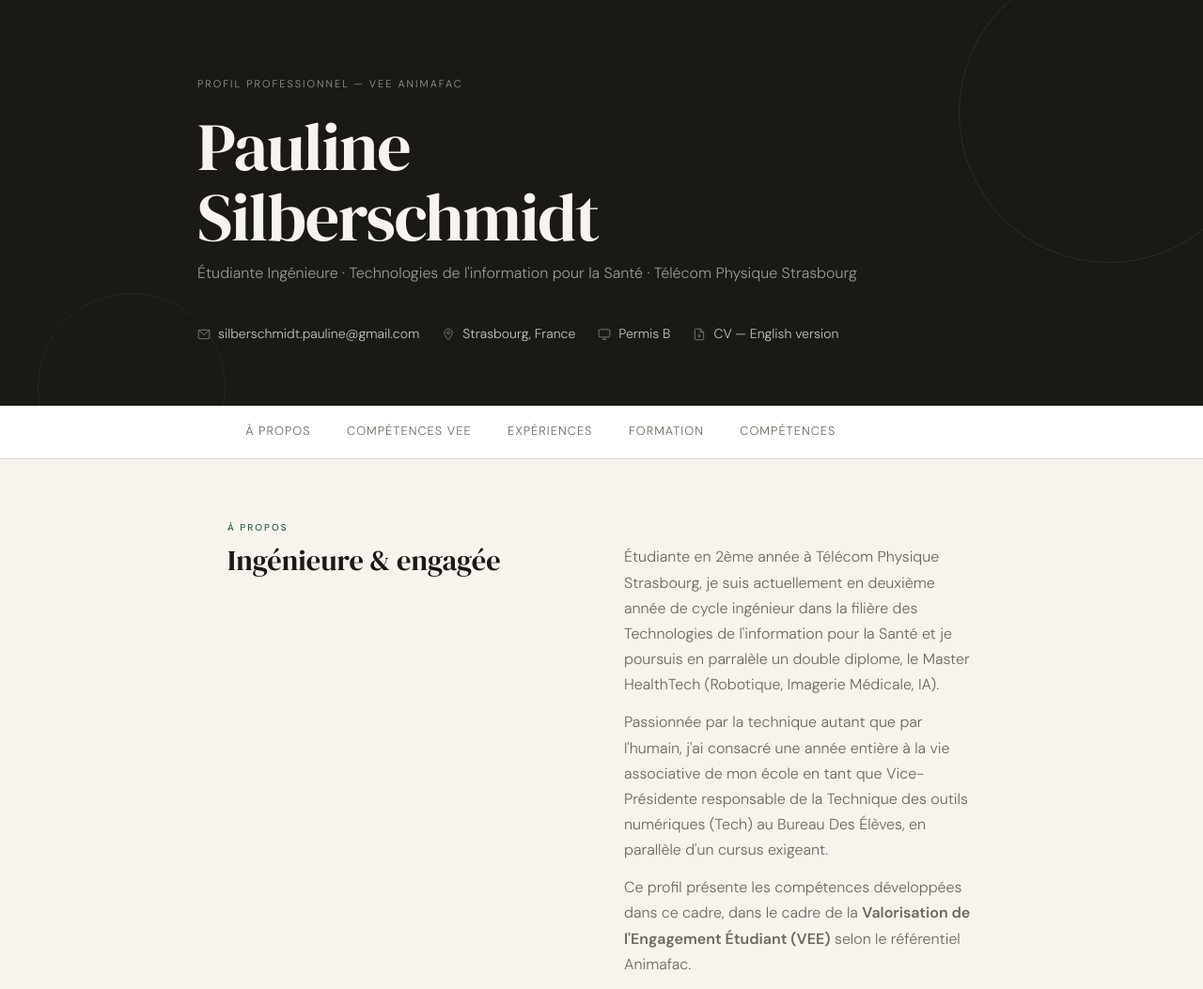
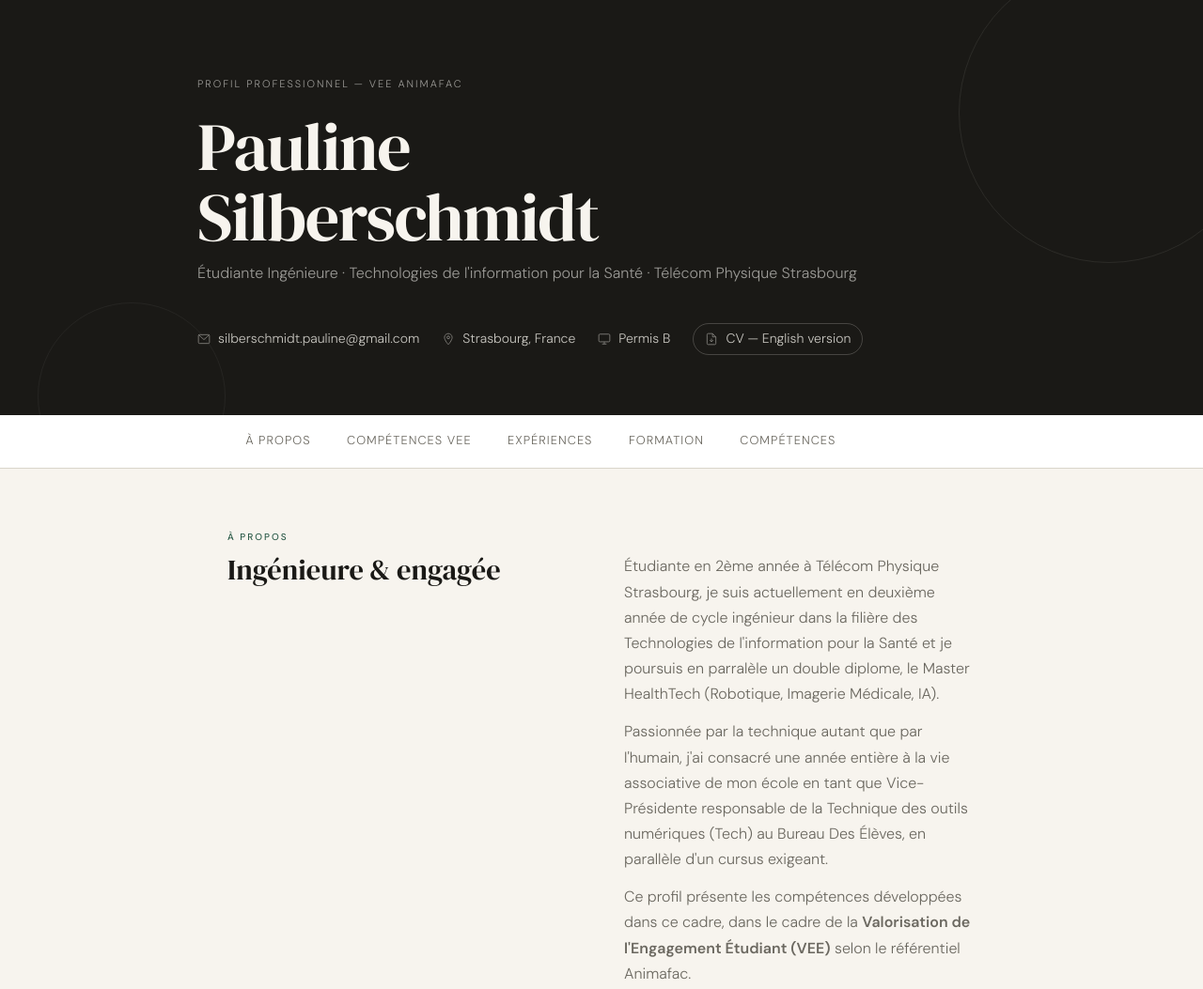
Before and after one commit to Pauline-Silb/profil_professionnel, a plain HTML site: page index.html in a window 1280 px wide. Shown: the top 1053 px of the page at 94% size. Drawn offline with Linux system fonts and the light colour scheme.

Commit message:
Update style.css
Update CV style

```diff
--- a/style.css
+++ b/style.css
@@ -103,6 +103,19 @@ h1 {
 .contact-item:hover { color: var(--cream); }
 
 .contact-item svg { width: 14px; height: 14px; opacity: 0.6; }
+
+.cv-link {
+  border: 1px solid rgba(247,244,238,0.2);
+  border-radius: 100px;
+  padding: 4px 12px;
+  transition: background 0.2s, border-color 0.2s;
+}
+
+.cv-link:hover {
+  background: rgba(247,244,238,0.08);
+  border-color: rgba(247,244,238,0.4);
+  color: var(--cream);
+}
 
 /* ── NAV ── */
 nav {
```
